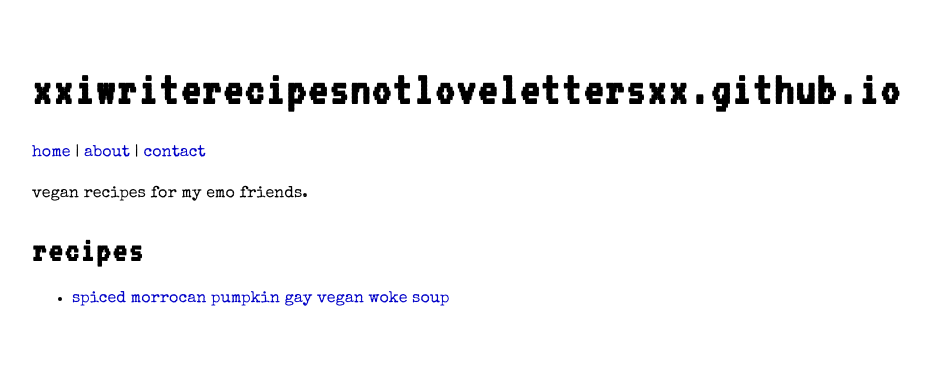
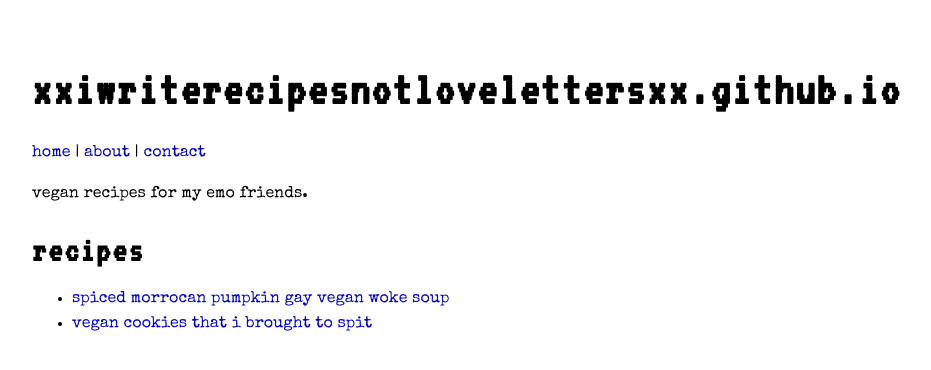
Before and after one commit to xxiwriterecipesnotlovelettersxx/xxiwriterecipesnotlovelettersxx.github.io, a Jekyll site: the page built from index.md, in a window 1280 px wide. Shown: the top 370 px of the page, without its empty margins (233-1164 px from the left). Built offline with Jekyll 4.4.1, drawn with Linux system fonts in a browser that asks for light colours.

Commit message:
Update index.md

```diff
--- a/index.md
+++ b/index.md
@@ -8,3 +8,4 @@ vegan recipes for my emo friends.
 ## recipes
 
 - [spiced morrocan pumpkin gay vegan woke soup](/_posts/2025-11-25-spiced-morrocan-pumpkin-gay-vegan-woke-soup.md)
+- [vegan cookies that i brought to spit](/_posts/2025-11-25-vegan-cookies-that-i-brought-to-spit.md)
```
